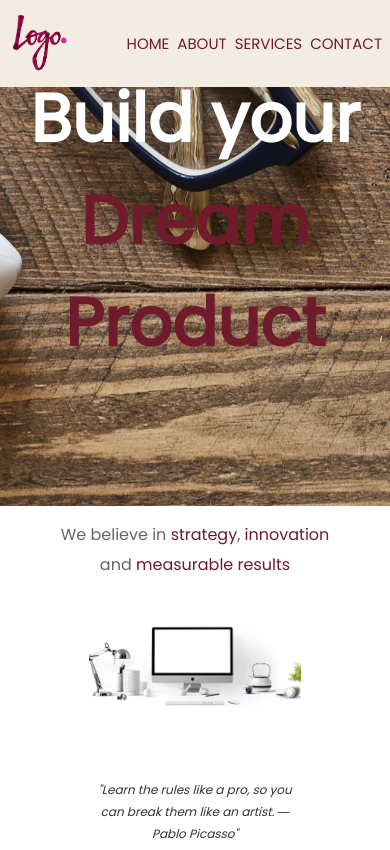
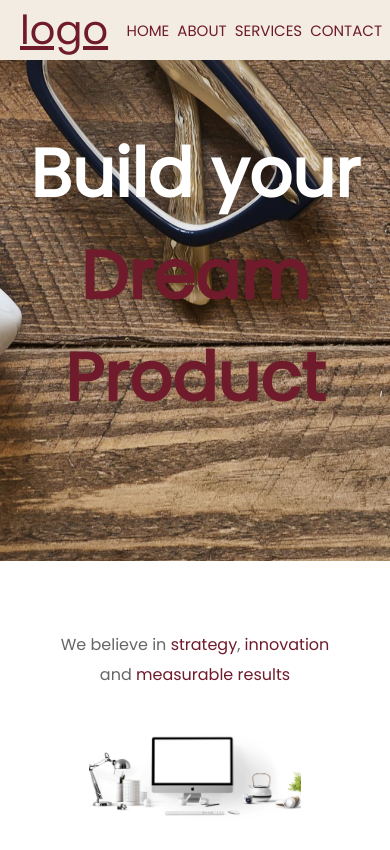
Before and after one commit to pallavi-jain/webpage-layout, a plain HTML site: page index.html in a window 390 px wide. Shown: the top 850 px of the page. Drawn offline with Linux system fonts and the light colour scheme.

Commit message:
changes in the logo

```diff
--- a/css/base.css
+++ b/css/base.css
@@ -6,7 +6,7 @@ html, body{
 }
 
 header{
-    height: 70px;
+    height: 60px;
     position: fixed;
     top: 0;
     left: 0;
--- a/css/layout.css
+++ b/css/layout.css
@@ -174,7 +174,13 @@ padding-left: 0px;
 .info-align{
     flex-direction: column;
 }
-/* .heroElem{
-    height:80vh;
-} */
+
 }
+
+@media (max-width: 890px) and (min-width: 601px){
+
+    .flex-container{
+        flex-direction: column;
+    }
+
+}
--- a/css/module.css
+++ b/css/module.css
@@ -123,6 +123,18 @@ width: 50%;
     width: 50%;
     text-align: right;
 }
+
+.logo{
+    color: #6f1b2b;
+    font-size: 40px;
+    padding-left: 20px;
+    cursor: auto;
+}
+
+.logo-footer{
+    padding-left: 0px;
+    text-decoration: underline;
+}
 @media (max-width: 600px) {
 
 .hero-text{
@@ -157,7 +169,7 @@ padding-left: 0px;
 }
 }
 
-@media (max-width: 1024px) and (min-width: 769px){
+@media (max-width: 1024px) and (min-width: 891px){
     .work-area-widget{
         width: 33vw;
     }
@@ -168,3 +180,9 @@ padding-left: 0px;
     }
 
 }
+
+@media (max-width: 890px) and (min-width: 601px){
+    .work-area-widget{
+        width: 100%;
+    }
+}
--- a/index.html
+++ b/index.html
@@ -14,8 +14,9 @@
     <header>
         <div id="header_wrap">
             <div id="logoBar">
-                <a class="" href="#">
-                    <img class="logo" src="images/logo.jpeg" alt="logo"/>
+                <a class="logo" href="#">
+                    logo
+                    <!-- <img class="logo" src="images/logo.jpeg" alt="logo"/> -->
                 </a>
             </div>
             <nav id="navBar">
@@ -31,7 +32,7 @@
     </header>
     <!--HEADER ENDS HERE-->
     <!--HERO SECTION STARTS HERE-->
-    <section class="hero-section">
+    <section class="hero-section section-padding">
         <div class="heroElem">
 <div class="hero-text">
         <h1>Build your
@@ -165,8 +166,9 @@
             <div class="container">
                 <div class="row footer-align">
                     <div class="footer-text">
-                        <a class="work-thumb">
-                            <img id="footer-logo" src="images/logo.jpeg" alt="">
+                        <a class="work-thumb logo logo-footer">
+                            logo
+                            <!-- <img id="footer-logo" src="images/logo.jpeg" alt=""> -->
                         </a>
                         <p>Logo Inc. is an emerging Web and app development startup. We are a young team of technologist dedicated to bring out the best IT experience. We provide end to end development solutions from ideation &amp; analysis to server side deployment.</p>
                     </div>
```
